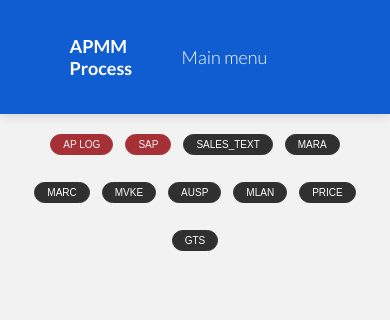
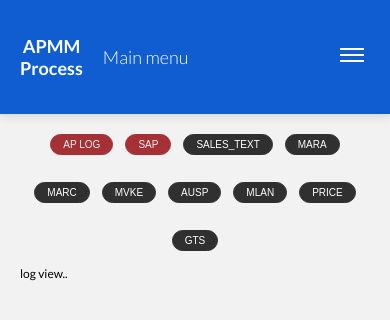
Before and after one commit to zakrzaq/RA-AP-Client-React, a React (Vite) app: page /log in a window 390 px wide. Shown: the top 320 px of the page. Built offline with nearby package versions, Linux system fonts and the light colour scheme.

Commit message:
basic navigation & hamburger

```diff
--- /dev/null
+++ b/src/components/HamburgerMenu.scss
@@ -0,0 +1,76 @@
+.hamburger-btn {
+  margin: auto 0;
+  display: flex;
+  flex-direction: column;
+  justify-content: center;
+  align-items: center;
+  width: 40px;
+  height: 40px;
+  background: transparent;
+  border: none;
+  cursor: pointer;
+}
+
+.line {
+  width: 24px;
+  height: 2px;
+  background: #fff;
+  margin-bottom: 4px;
+  transition: transform 0.3s, opacity 0.3s;
+}
+
+.open1 {
+  transform: rotate(45deg) translateY(8px);
+}
+
+.open2 {
+  opacity: 0;
+}
+
+.open3 {
+  transform: rotate(-45deg) translateY(-8px);
+}
+
+.menu {
+  position: absolute;
+  top: 100px;
+  left: 0;
+  width: 100%;
+  padding: 16px;
+  background: $blue;
+  box-shadow: 0 2px 4px rgba(0, 0, 0, 0.1);
+  transform: translateY(-100%);
+  opacity: 0;
+  transition: transform 0.3s, opacity 0.3s;
+  border-top: solid 1px #fff;
+}
+
+.open.menu {
+  transform: translateY(0);
+  opacity: 1;
+}
+
+.menu ul {
+  list-style: none;
+  padding: 0;
+  margin: 0;
+  display: flex;
+  justify-content: space-around;
+  align-items: center;
+}
+
+.menu ul li {
+  margin-bottom: 8px;
+}
+
+/* Additional styles for your menu items */
+.menu ul li a {
+  text-decoration: none;
+  color: #333;
+  font-weight: bold;
+}
+
+.menu ul li a:hover {
+  color: #666;
+  text-decoration: underline;
+}
--- /dev/null
+++ b/src/components/HamburgerMenu.tsx
@@ -0,0 +1,30 @@
+import { useState } from 'react';
+import './HamburgerMenu.scss';
+
+function HamburgerMenu() {
+  const [isOpen, setIsOpen] = useState(false);
+
+  const toggleMenu = () => {
+    setIsOpen(!isOpen);
+  };
+
+  return (
+    <>
+      <button className="hamburger-btn" onClick={toggleMenu}>
+        <span className={`line ${isOpen ? 'open1' : ''}`}></span>
+        <span className={`line ${isOpen ? 'open2' : ''}`}></span>
+        <span className={`line ${isOpen ? 'open3' : ''}`}></span>
+      </button>
+
+      <nav className={`menu ${isOpen ? 'open' : ''}`}>
+        <ul>
+          <li>Home</li>
+          <li>About</li>
+          <li>Contact</li>
+        </ul>
+      </nav>
+    </>
+  );
+}
+
+export default HamburgerMenu;
--- a/src/components/Header.scss
+++ b/src/components/Header.scss
@@ -1,16 +1,18 @@
 .header {
-  width: 100vw;
+  width: 100%;
   padding: 20px;
   display: flex;
+  justify-content: space-around;
+  gap: 20px;
   background-color: $blue;
   color: $white;
   box-shadow: $shadd;
 
   & .logo {
-    width: 300px;
     display: flex;
     justify-content: center;
     align-items: center;
+    text-align: center;
   }
 
   & .title {
--- a/src/components/Header.tsx
+++ b/src/components/Header.tsx
@@ -1,4 +1,6 @@
 import { useClientStore } from '../state/client';
+
+import HamburgerMenu from './HamburgerMenu';
 
 import './Header.scss';
 
@@ -18,6 +20,7 @@
           {clientStore.script ? clientStore.script : 'Main menu'}
         </h2>
       </div>
+      <HamburgerMenu />
     </header>
   );
 }
--- /dev/null
+++ b/src/pages/LogPage.tsx
@@ -0,0 +1,3 @@
+export default function LogPage() {
+  return <div>log view..</div>;
+}
--- a/src/router/AppRoutes.tsx
+++ b/src/router/AppRoutes.tsx
@@ -1,11 +1,13 @@
 import { BrowserRouter as Router, Routes, Route } from 'react-router-dom';
 import HomePage from '../pages/HomePage';
+import LogPage from '../pages/LogPage';
 
 const AppRoutes = () => {
   return (
     <Router>
       <Routes>
         <Route path="/" element={<HomePage />} />
+        <Route path="/log" element={<LogPage />} />
       </Routes>
     </Router>
   );
```
